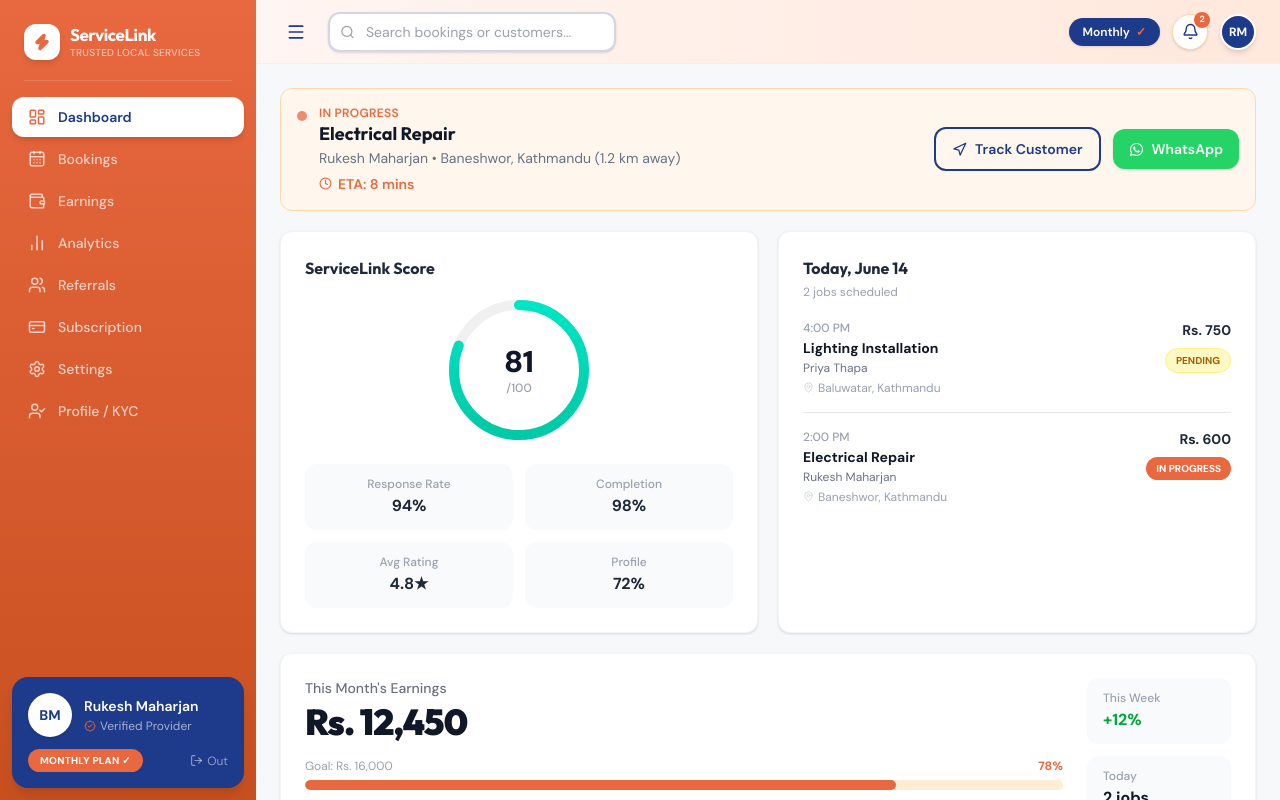
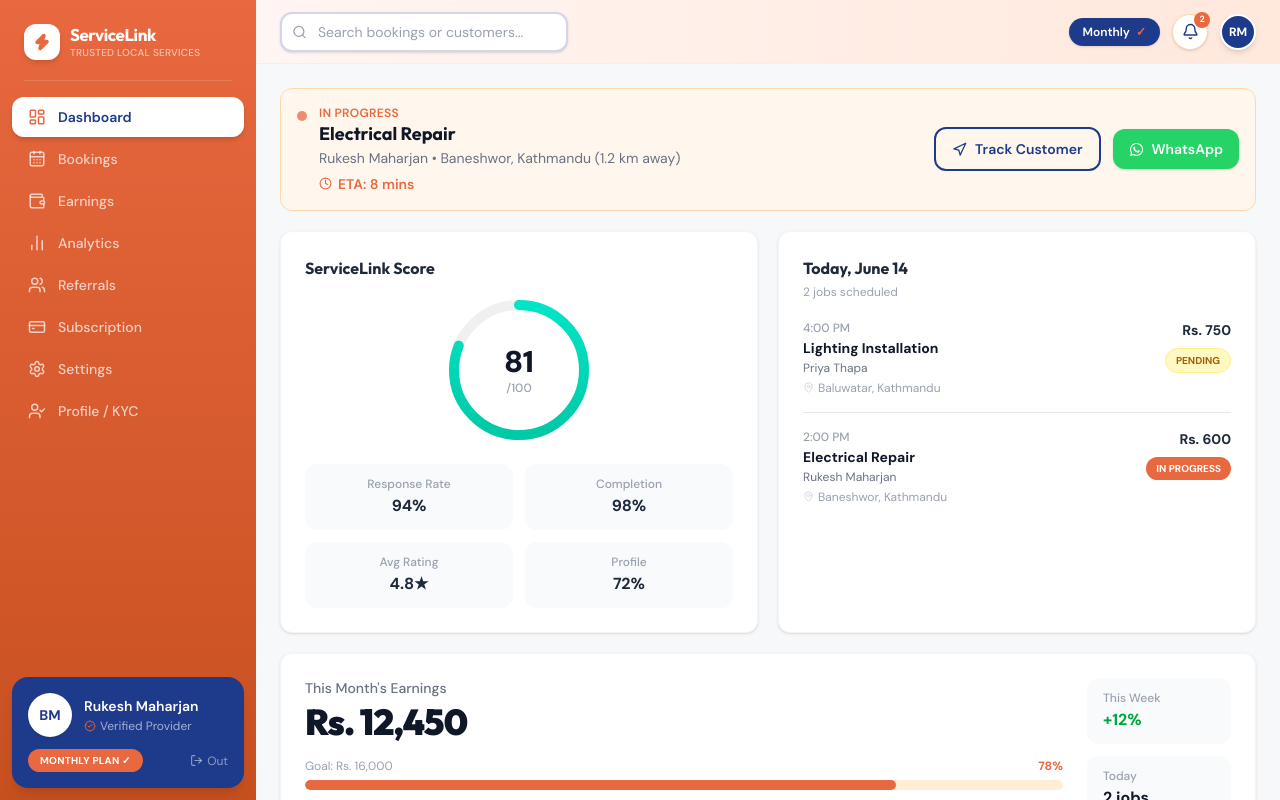
Before and after one commit to Ryuklyn/ServiceLink, a Next.js app in the folder frontend/servicelink/: page /dashboard/provider in a window 1280 px wide. Built offline with nearby package versions, Linux system fonts and the light colour scheme.

Commit message:
navbar resolution

```diff
--- a/frontend/servicelink/components/dashboard/provider/Navbar.tsx
+++ b/frontend/servicelink/components/dashboard/provider/Navbar.tsx
@@ -7,9 +7,6 @@
         <header className="h-16 flex-shrink-0 bg-gradient-to-r from-[#FFF5F2] to-[#FFE8DC] border-b border-orange-100 flex items-center justify-between px-6 gap-4">
             {/* Left */}
             <div className="flex items-center gap-4">
-                <button className="text-[#1E3A8A] hover:bg-white/60 p-1.5 rounded-lg transition">
-                    <Menu size={20} />
-                </button>
 
                 <div className="relative hidden sm:block">
                     <Search
```
